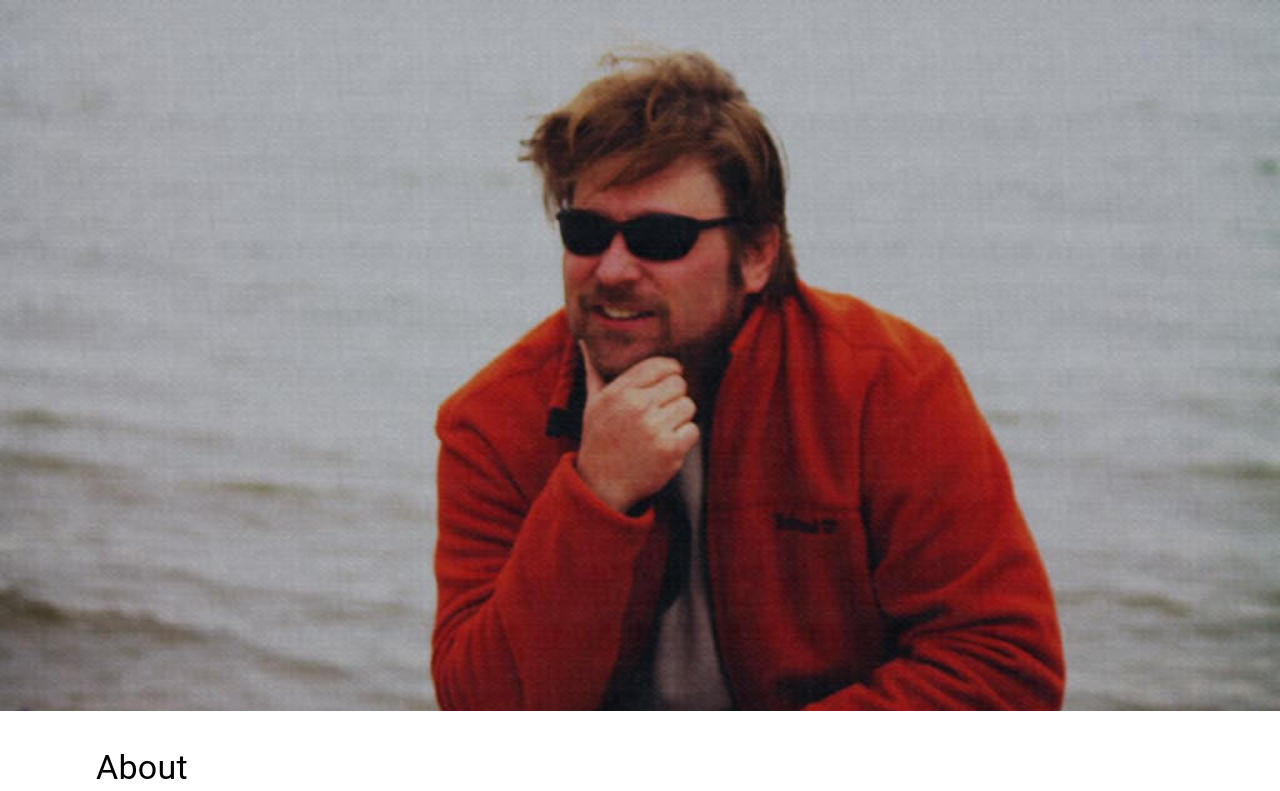
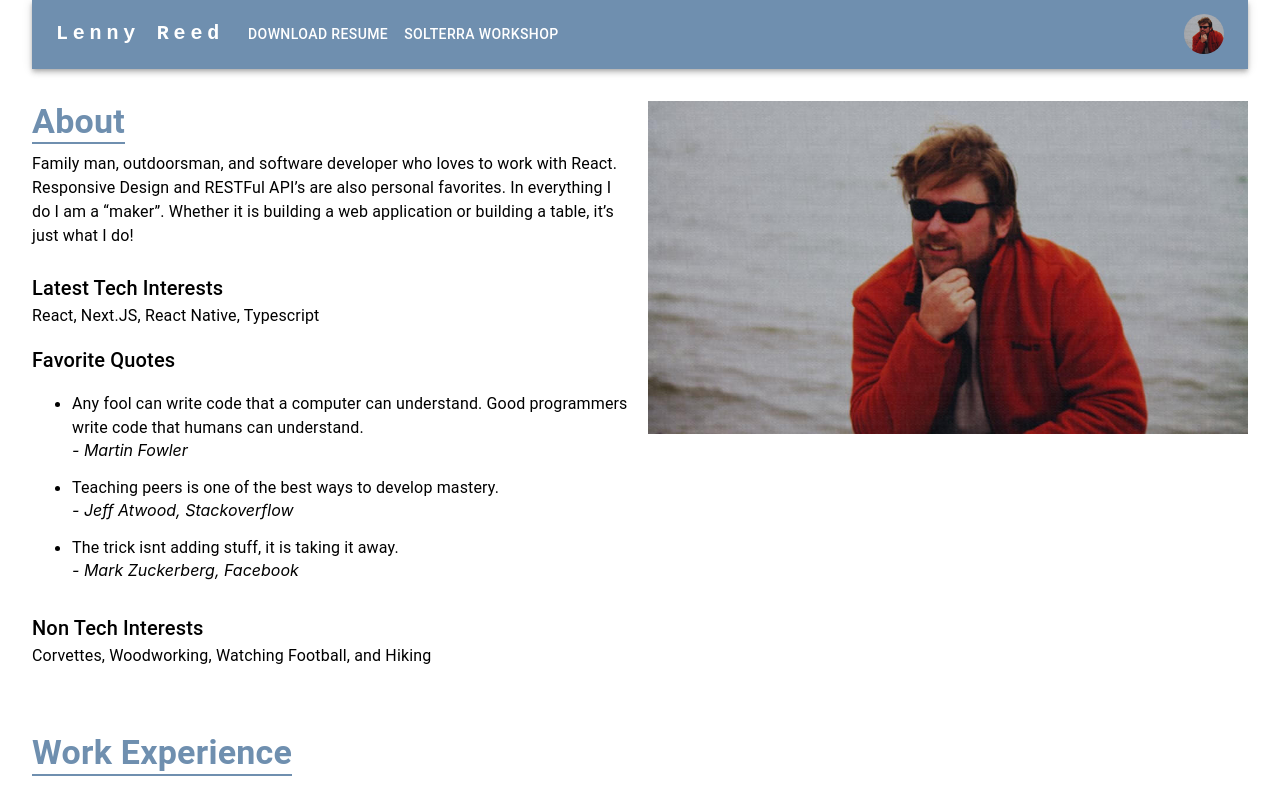
Before and after one commit to lendog75/deploy-test, a React (Create React App) app: page / in a window 1280 px wide. Shown: the top 791 px of the page. Built offline with nearby package versions, Linux system fonts and the light colour scheme.

Commit message:
content, layout, and styling tweaks all over

```diff
--- a/src/App.tsx
+++ b/src/App.tsx
@@ -1,20 +1,37 @@
+import { Grid } from "@mui/material";
 import "./App.css";
-import { Hero } from "./components/hero/Hero";
+
 import { Home } from "./pages";
+
 import Image2 from "src/assets/images/2.jpg";
+import HeroImage from "src/assets/images/1.jpg";
+import { About } from "./pages/home/components/About";
+import Header from "./components/header/Header";
 export const App = () => {
   return (
-    <>
-      <header>
-        <Hero />
-      </header>
-      <main>
+    <div style={{ padding: "0 32px" }}>
+      <Header />
+      <main style={{ display: "flex", flexDirection: "column" }}>
+        <Grid container spacing={2} style={{ paddingTop: "32px" }}>
+          <Grid item sm={12} md={6}>
+            <About />
+          </Grid>
+          <Grid item sm={12} md={6}>
+            <img
+              src={HeroImage}
+              style={{ width: "100%", touchAction: "none" }}
+              alt="main hero"
+            />
+          </Grid>
+        </Grid>
+
         <Home />
+
+        <footer>
+          <img src={Image2} style={{ width: "100%" }} alt="test" />
+        </footer>
       </main>
-      <footer>
-        <img src={Image2} style={{ width: "100%" }} alt="test" />
-      </footer>
-    </>
+    </div>
   );
 };
 
--- a/src/components/header/Header.tsx
+++ b/src/components/header/Header.tsx
@@ -1,115 +1,105 @@
 import { useState } from "react";
-
 import {
+  AppBar,
   Box,
-  AppBar,
   Toolbar,
   IconButton,
   Typography,
+  Menu,
+  Container,
+  Avatar,
   Button,
-  CssBaseline,
-  Divider,
-  Drawer,
-  List,
-  ListItem,
-  ListItemButton,
-  ListItemText,
+  MenuItem,
 } from "@mui/material";
-
 import MenuIcon from "@mui/icons-material/Menu";
 
-interface Props {
-  window?: () => Window;
-}
+import Image1 from "src/assets/images/1.jpg";
+import { styles } from "./headerHelpers";
 
-const drawerWidth = 240;
-const navItems: string[] = [];
+const pages = ["Download Resume", "Solterra Workshop"];
 
-export const Header = (props: Props) => {
-  const { window } = props;
-  const [mobileOpen, setMobileOpen] = useState(false);
+function ResponsiveAppBar() {
+  const [anchorElNav, setAnchorElNav] = useState<null | HTMLElement>(null);
 
-  const handleDrawerToggle = () => {
-    setMobileOpen((prevState) => !prevState);
+  const handleOpenNavMenu = (event: React.MouseEvent<HTMLElement>) => {
+    setAnchorElNav(event.currentTarget);
   };
 
-  const drawer = (
-    <section>
-      <Box onClick={handleDrawerToggle} sx={{ textAlign: "center" }}>
-        <Typography variant="h6" sx={{ my: 2 }}>
+  const handleCloseNavMenu = () => {
+    setAnchorElNav(null);
+  };
+
+  return (
+    <AppBar position="static" style={{ backgroundColor: "#6f8faf" }}>
+      <Container maxWidth="xl">
+        <Toolbar disableGutters>
+          <Typography variant="h6" noWrap component="a" sx={styles.title}>
             Lenny Reed
           </Typography>
 
-        <Divider />
-        <List>
-          {navItems.map((item) => (
-            <ListItem key={item} disablePadding>
-              <ListItemButton sx={{ textAlign: "center" }}>
-                <ListItemText primary={item} />
-              </ListItemButton>
-            </ListItem>
-          ))}
-        </List>
-      </Box>
-    </section>
-  );
-
-  const container =
-    window !== undefined ? () => window().document.body : undefined;
-
-  return (
-    <Box sx={{ display: "flex" }}>
-      <CssBaseline />
-      <AppBar component="nav">
-        <Toolbar>
+          <Box sx={{ flexGrow: 1, display: { xs: "flex", md: "none" } }}>
             <IconButton
+              size="large"
+              aria-controls="menu-appbar"
+              aria-haspopup="true"
+              onClick={handleOpenNavMenu}
               color="inherit"
-            aria-label="open drawer"
-            edge="start"
-            onClick={handleDrawerToggle}
-            sx={{ mr: 2, display: { sm: "none" } }}
             >
               <MenuIcon />
             </IconButton>
+            <Menu
+              id="menu-appbar"
+              anchorEl={anchorElNav}
+              anchorOrigin={{
+                vertical: "bottom",
+                horizontal: "left",
+              }}
+              keepMounted
+              transformOrigin={{
+                vertical: "top",
+                horizontal: "left",
+              }}
+              open={Boolean(anchorElNav)}
+              onClose={handleCloseNavMenu}
+              sx={{
+                display: { xs: "block", md: "none" },
+              }}
+            >
+              {pages.map((page) => (
+                <MenuItem key={page} onClick={handleCloseNavMenu}>
+                  <Typography textAlign="center">{page}</Typography>
+                </MenuItem>
+              ))}
+            </Menu>
+          </Box>
 
           <Typography
-            variant="h2"
-            component="div"
-            sx={{ flexGrow: 1, display: { xs: "none", sm: "block" } }}
+            variant="h5"
+            noWrap
+            component="a"
+            href="#app-bar-with-responsive-menu"
+            sx={styles.mobileTitle}
           >
             Lenny Reed
           </Typography>
-
-          <Box sx={{ display: { xs: "none", sm: "block" } }}>
-            {navItems.map((item) => (
-              <Button key={item} sx={{ color: "#fff" }}>
-                {item}
+          <Box sx={{ flexGrow: 1, display: { xs: "none", md: "flex" } }}>
+            {pages.map((page) => (
+              <Button
+                key={page}
+                onClick={handleCloseNavMenu}
+                sx={{ my: 2, color: "white", display: "block" }}
+              >
+                {page}
               </Button>
             ))}
           </Box>
+
+          <Box sx={{ flexGrow: 0 }}>
+            <Avatar alt="Lenny Avatar" src={Image1} />
+          </Box>
         </Toolbar>
+      </Container>
     </AppBar>
-
-      <nav>
-        <Drawer
-          container={container}
-          variant="temporary"
-          open={mobileOpen}
-          onClose={handleDrawerToggle}
-          ModalProps={{
-            keepMounted: true,
-          }}
-          sx={{
-            display: { xs: "block", sm: "none" },
-            "& .MuiDrawer-paper": {
-              boxSizing: "border-box",
-              width: drawerWidth,
-            },
-          }}
-        >
-          {drawer}
-        </Drawer>
-      </nav>
-    </Box>
   );
-};
+}
+export default ResponsiveAppBar;
--- /dev/null
+++ b/src/components/header/headerHelpers.ts
@@ -0,0 +1,21 @@
+export const styles = {
+  title: {
+    mr: 2,
+    display: { xs: "none", md: "flex" },
+    fontFamily: "monospace",
+    fontWeight: 700,
+    letterSpacing: ".3rem",
+    color: "inherit",
+    textDecoration: "none",
+  },
+  mobileTitle: {
+    mr: 2,
+    display: { xs: "flex", md: "none" },
+    flexGrow: 1,
+    fontFamily: "monospace",
+    fontWeight: 700,
+    letterSpacing: ".3rem",
+    color: "inherit",
+    textDecoration: "none",
+  },
+};
--- a/src/components/section-group/SectionGroup.tsx
+++ b/src/components/section-group/SectionGroup.tsx
@@ -5,20 +5,16 @@ import { styles, SectionGroupModel } from "./sectionGroupHelpers";
 export const SectionGroup = (props: SectionGroupModel) => {
   const { heading, text } = props;
   return (
-    <section>
-      <Box sx={styles.section}>
-        <Typography variant="h4" sx={styles.heading}>
-          {heading}
-        </Typography>
+    <section style={styles.section}>
+      <Typography variant="h4" sx={styles.heading}>
+        {heading}
+      </Typography>
 
-        <Typography variant="body1" sx={styles.content}>
-          {text}
-        </Typography>
+      <Typography variant="body1" sx={styles.body}>
+        {text}
+      </Typography>
 
-        <Box sx={{ display: "flex", justifyContent: "start" }}>
-          {props?.children}
-        </Box>
-      </Box>
+      <Box sx={styles.content}>{props?.children}</Box>
     </section>
   );
 };
--- a/src/components/section-group/sectionGroupHelpers.ts
+++ b/src/components/section-group/sectionGroupHelpers.ts
@@ -5,7 +5,18 @@ export interface SectionGroupModel {
 }
 
 export const styles = {
-  section: { px: { xs: 3, sm: 6 }, my: 3 },
-  heading: { textAlign: "left" },
-  content: { textAlign: "left" },
+  section: {
+    display: "block",
+    marginBottom: "16px",
+  },
+  heading: {
+    textAlign: "left",
+    marginBottom: "8px",
+    borderBottom: "2px solid #6f8faf",
+    color: "#6f8faf",
+    width: "fit-content",
+    fontWeight: "700",
+  },
+  body: { textAlign: "left" },
+  content: { display: "flex", justifyContent: "start", mt: 3 },
 };
--- a/src/pages/home/Home.tsx
+++ b/src/pages/home/Home.tsx
@@ -1,6 +1,5 @@
-import { Box, Container, Grid } from "@mui/material";
+import { Box, Grid } from "@mui/material";
 
-import { About } from "./components/About";
 import { Education } from "./components/Education";
 import { CareerTimeline } from "./components/career-timeline/CareerTimeline";
 import { CareerTimelineMobile } from "./components/career-timeline/CareerTimelineMobile";
@@ -8,8 +7,6 @@ import { CareerTimelineMobile } from "./components/career-timeline/CareerTimelin
 export const Home = () => {
   return (
     <Box sx={{ mt: 4 }}>
-      <Container maxWidth="xl" sx={{ px: { xs: 0, sm: 6 } }}>
-        <About />
       <Grid container spacing={2}>
         <Grid item xs={12} sx={{ display: { xs: "flex", md: "none" } }}>
           <CareerTimelineMobile />
@@ -21,7 +18,6 @@ export const Home = () => {
       </Grid>
 
       <Education />
-      </Container>
     </Box>
   );
 };
--- a/src/pages/home/components/About.tsx
+++ b/src/pages/home/components/About.tsx
@@ -19,14 +19,49 @@ export const About = () => {
           justifyContent: "start",
         }}
       >
-        <br />
-        <br />
-        <Typography variant="h6" sx={{ ml: 0 }}>
-          Non Tech Interests
-        </Typography>
-        <Typography variant="body1" sx={{ ml: 0 }}>
-          Corvettes, Woodworking, Watching Football, and Hiking
-        </Typography>
+        <>
+          <Typography variant="h6" sx={{ ml: 0 }}>
+            Latest Tech Interests
+          </Typography>
+          <Typography variant="body1" sx={{ ml: 0, mb: 2 }}>
+            React, Next.JS, React Native, Typescript
+          </Typography>
+        </>
+        <>
+          <Typography variant="h6" sx={{ ml: 0 }}>
+            Favorite Quotes
+          </Typography>
+          <ul>
+            <li style={{ marginBottom: "16px" }}>
+              <Typography variant="body1" sx={{ ml: 0 }}>
+                Any fool can write code that a computer can understand. Good
+                programmers write code that humans can understand.
+              </Typography>
+              <em>- Martin Fowler</em>
+            </li>
+            <li style={{ marginBottom: "16px" }}>
+              <Typography variant="body1" sx={{ ml: 0 }}>
+                Teaching peers is one of the best ways to develop mastery.
+              </Typography>
+              <em>- Jeff Atwood, Stackoverflow</em>
+            </li>
+            <li style={{ marginBottom: "16px" }}>
+              <Typography variant="body1" sx={{ ml: 0 }}>
+                The trick isnt adding stuff, it is taking it away.
+              </Typography>
+              <em>- Mark Zuckerberg, Facebook</em>
+            </li>
+          </ul>
+        </>
+
+        <>
+          <Typography variant="h6" sx={{ ml: 0 }}>
+            Non Tech Interests
+          </Typography>
+          <Typography variant="body1" sx={{ ml: 0, mb: 2 }}>
+            Corvettes, Woodworking, Watching Football, and Hiking
+          </Typography>
+        </>
       </Box>
     </SectionGroup>
   );
--- a/src/pages/home/components/career-timeline/CareerTimeline.tsx
+++ b/src/pages/home/components/career-timeline/CareerTimeline.tsx
@@ -10,7 +10,7 @@ export const CareerTimeline = () => {
   const careerRoles: IRoleModel[] = roles;
 
   return (
-    <SectionGroup heading="Experience">
+    <SectionGroup heading="Work Experience">
       <Timeline
         sx={{
           [`& .${timelineOppositeContentClasses.root}`]: {
--- a/src/pages/home/components/career-timeline/components/CareerTimelineItem.tsx
+++ b/src/pages/home/components/career-timeline/components/CareerTimelineItem.tsx
@@ -24,9 +24,9 @@ export const CareerTimelineItem = (props: ICareerTimelineItemModel) => {
         </Box>
         <Box>{location}</Box>
       </TimelineOppositeContent>
-      <TimelineSeparator>
-        <TimelineDot />
-        <TimelineConnector />
+      <TimelineSeparator sx={{ color: "#6f8faf" }}>
+        <TimelineDot style={{ backgroundColor: "#486684" }} />
+        <TimelineConnector style={{ backgroundColor: "#adbfd2" }} />
       </TimelineSeparator>
       <TimelineContent>
         <Box sx={styles.timelineContent}>
```
Lines whose indentation alone changed are shown as unchanged.
